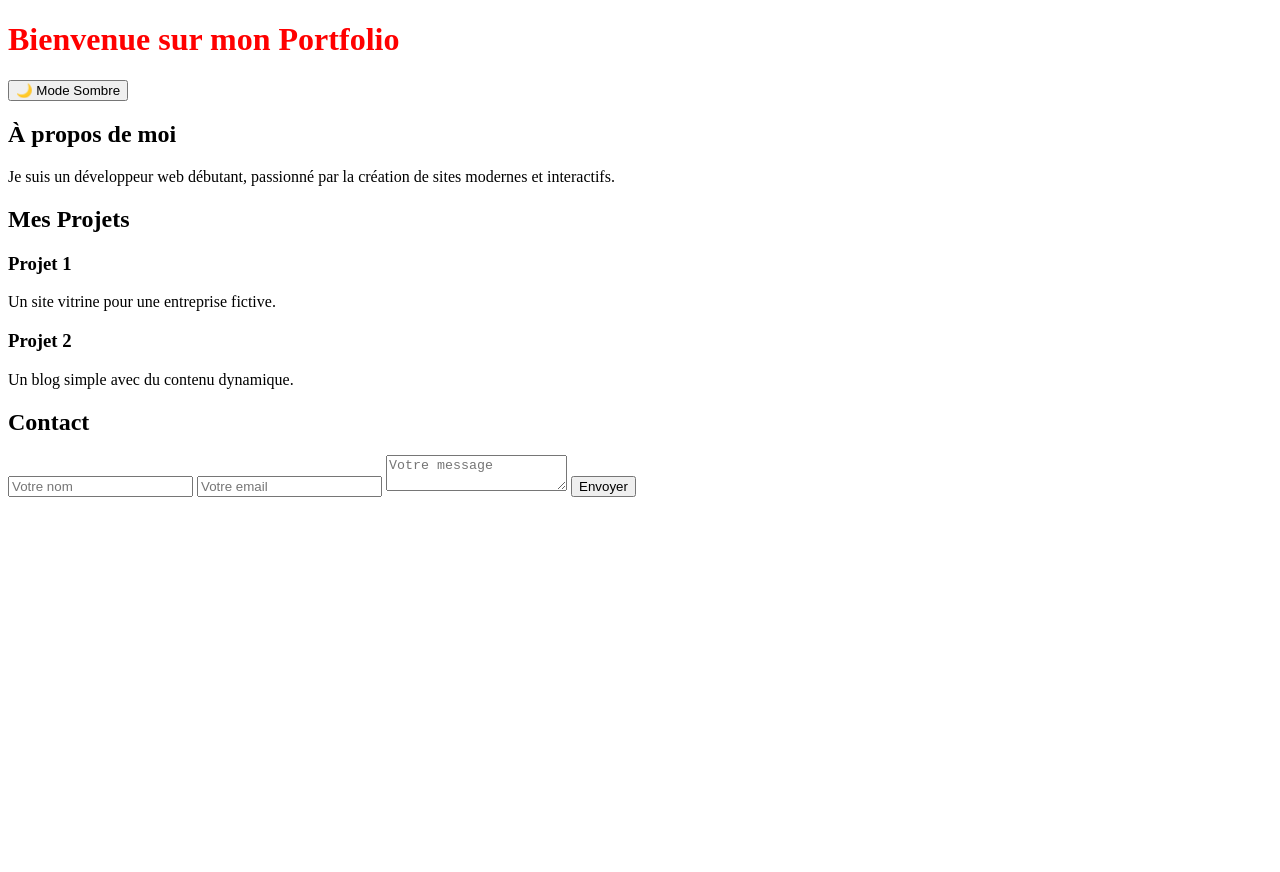
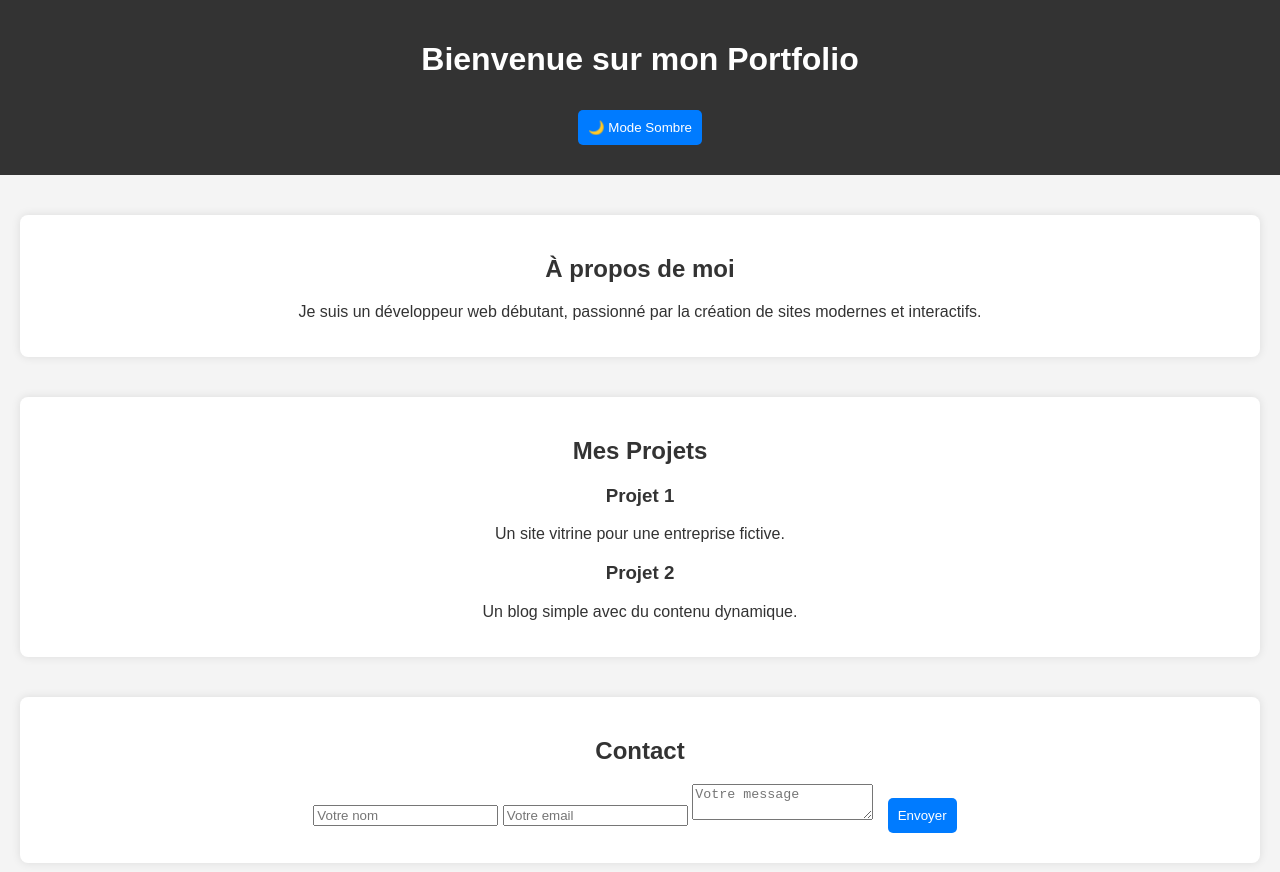
Before and after one commit to Julienfz/OpenClassroom-Project, a plain HTML site: page index.html in a window 1280 px wide. Before the commit the page ends 800 px from the top, so only its background shows below. Drawn offline with Linux system fonts and the light colour scheme.

Commit message:
Modif CSS

```diff
--- a/styles.css
+++ b/styles.css
@@ -1,3 +1,36 @@
-h1 {
-    color: red;
- }
+body {
+    font-family: Arial, sans-serif;
+    margin: 0;
+    padding: 0;
+    text-align: center;
+    background-color: #f4f4f4;
+    color: #333;
+}
+header {
+    background: #333;
+    color: white;
+    padding: 20px;
+}
+button {
+    padding: 10px;
+    margin: 10px;
+    cursor: pointer;
+    border: none;
+    background: #007BFF;
+    color: white;
+    border-radius: 5px;
+}
+section {
+    margin: 40px 20px;
+    padding: 20px;
+    background: white;
+    border-radius: 8px;
+    box-shadow: 0 0 10px rgba(0, 0, 0, 0.1);
+}
+.dark-mode {
+    background-color: #333;
+    color: white;
+}
+.dark-mode section {
+    background: #555;
+}
```
